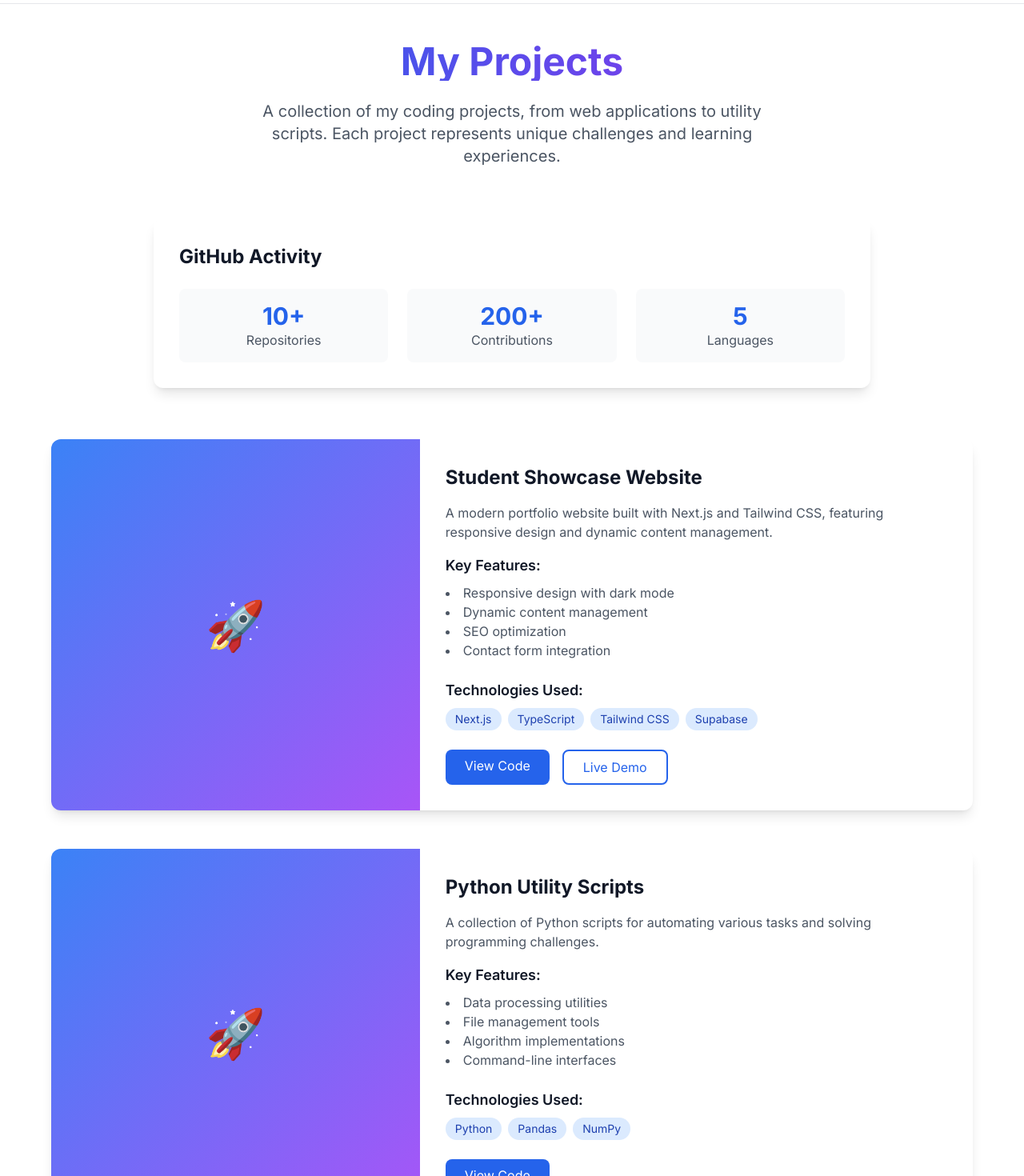
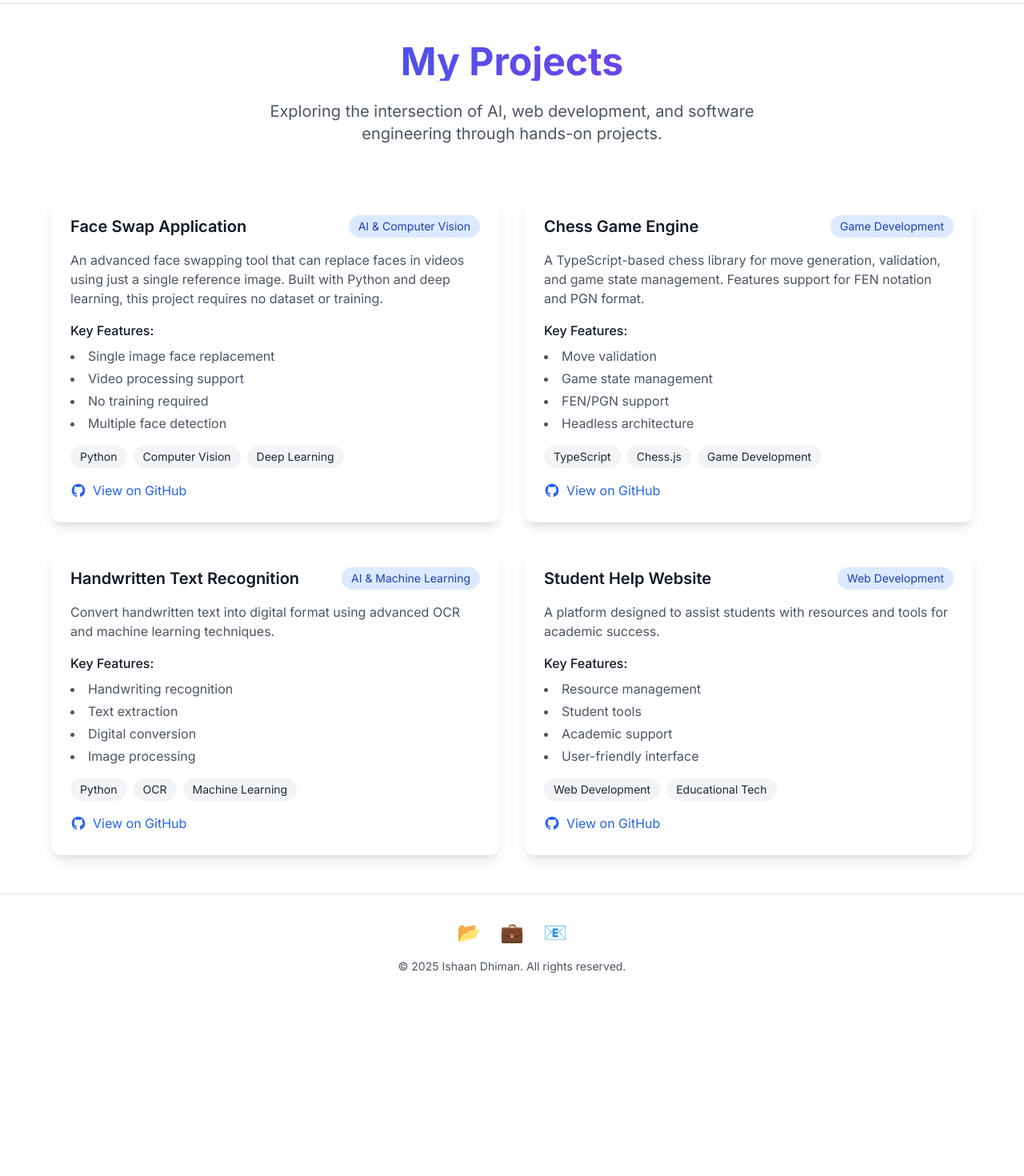
Before and after one commit to IshaanD-RX6600/IshaanDhiman, a Next.js app: page /projects in a window 1280 px wide. Shown: the part 60-1530 px from the top of the page at 80% size. After the commit the page ends 1310 px from the top, so only its background shows below. Built offline with nearby package versions, Linux system fonts and the light colour scheme.

Commit message:
Made some chabnges

```diff
--- a/src/app/projects/page.tsx
+++ b/src/app/projects/page.tsx
@@ -3,186 +3,136 @@ import Link from 'next/link';
 
 export const metadata: Metadata = {
   title: 'Projects - Ishaan Dhiman',
-  description: 'Explore my coding projects and GitHub repositories.',
+  description: 'Explore my portfolio of projects in web development, AI, and more.',
 };
 
-interface Project {
-  title: string;
-  description: string;
-  tech: string[];
-  features: string[];
-  github: string;
-  demo?: string;
-  image?: string;
-}
-
 export default function ProjectsPage() {
-  const projects: Project[] = [
+  const projects = [
     {
-      title: 'Student Showcase Website',
-      description: 'A modern portfolio website built with Next.js and Tailwind CSS, featuring responsive design and dynamic content management.',
-      tech: ['Next.js', 'TypeScript', 'Tailwind CSS', 'Supabase'],
+      title: "Face Swap Application",
+      description: "An advanced face swapping tool that can replace faces in videos using just a single reference image. Built with Python and deep learning, this project requires no dataset or training.",
+      technologies: ["Python", "Computer Vision", "Deep Learning"],
       features: [
-        'Responsive design with dark mode',
-        'Dynamic content management',
-        'SEO optimization',
-        'Contact form integration'
+        "Single image face replacement",
+        "Video processing support",
+        "No training required",
+        "Multiple face detection"
       ],
-      github: 'https://github.com/yourusername/student-showcase',
-      demo: 'https://student-showcase.vercel.app'
+      github: "https://github.com/IshaanD-RX6600/Face-Swap",
+      type: "AI & Computer Vision"
     },
     {
-      title: 'Python Utility Scripts',
-      description: 'A collection of Python scripts for automating various tasks and solving programming challenges.',
-      tech: ['Python', 'Pandas', 'NumPy'],
+      title: "Chess Game Engine",
+      description: "A TypeScript-based chess library for move generation, validation, and game state management. Features support for FEN notation and PGN format.",
+      technologies: ["TypeScript", "Chess.js", "Game Development"],
       features: [
-        'Data processing utilities',
-        'File management tools',
-        'Algorithm implementations',
-        'Command-line interfaces'
+        "Move validation",
+        "Game state management",
+        "FEN/PGN support",
+        "Headless architecture"
       ],
-      github: 'https://github.com/yourusername/python-utils'
+      github: "https://github.com/IshaanD-RX6600/Playing-around-with-chess",
+      type: "Game Development"
     },
     {
-      title: 'Weather Dashboard',
-      description: 'A web application that displays weather information using public APIs and modern web technologies.',
-      tech: ['React', 'JavaScript', 'CSS', 'Weather API'],
+      title: "Handwritten Text Recognition",
+      description: "Convert handwritten text into digital format using advanced OCR and machine learning techniques.",
+      technologies: ["Python", "OCR", "Machine Learning"],
       features: [
-        'Real-time weather data',
-        'Location-based forecasts',
-        'Interactive charts',
-        'Responsive design'
+        "Handwriting recognition",
+        "Text extraction",
+        "Digital conversion",
+        "Image processing"
       ],
-      github: 'https://github.com/yourusername/weather-dashboard',
-      demo: 'https://weather-dashboard-demo.vercel.app'
+      github: "https://github.com/IshaanD-RX6600/Handwritten-to-text",
+      type: "AI & Machine Learning"
+    },
+    {
+      title: "Student Help Website",
+      description: "A platform designed to assist students with resources and tools for academic success.",
+      technologies: ["Web Development", "Educational Tech"],
+      features: [
+        "Resource management",
+        "Student tools",
+        "Academic support",
+        "User-friendly interface"
+      ],
+      github: "https://github.com/IshaanD-RX6600/Student-Help-Website",
+      type: "Web Development"
     }
   ];
 
   return (
     <div className="min-h-screen py-12 px-4">
-      {/* Header */}
-      <div className="max-w-4xl mx-auto text-center mb-16">
-        <h1 className="text-4xl md:text-5xl font-bold mb-6 bg-gradient-to-r from-blue-600 to-purple-600 text-transparent bg-clip-text">
-          My Projects
-        </h1>
-        <p className="text-xl text-gray-600 dark:text-gray-400 max-w-2xl mx-auto">
-          A collection of my coding projects, from web applications to utility scripts.
-          Each project represents unique challenges and learning experiences.
-        </p>
-      </div>
+      <div className="max-w-6xl mx-auto">
+        <div className="text-center mb-16">
+          <h1 className="text-4xl md:text-5xl font-bold mb-6 bg-gradient-to-r from-blue-600 to-purple-600 text-transparent bg-clip-text">
+            My Projects
+          </h1>
+          <p className="text-xl text-gray-600 dark:text-gray-400 max-w-2xl mx-auto">
+            Exploring the intersection of AI, web development, and software engineering through hands-on projects.
+          </p>
+        </div>
 
-      {/* GitHub Stats */}
-      <div className="max-w-4xl mx-auto mb-16">
-        <div className="bg-white dark:bg-gray-800 rounded-xl p-8 shadow-lg">
-          <h2 className="text-2xl font-bold mb-6">GitHub Activity</h2>
-          <div className="grid grid-cols-1 md:grid-cols-3 gap-6">
-            {[
-              { label: 'Repositories', value: '10+' },
-              { label: 'Contributions', value: '200+' },
-              { label: 'Languages', value: '5' }
-            ].map((stat, index) => (
-              <div
-                key={index}
-                className="text-center p-4 bg-gray-50 dark:bg-gray-700 rounded-lg"
-              >
-                <div className="text-3xl font-bold text-blue-600 dark:text-blue-400">
-                  {stat.value}
-                </div>
-                <div className="text-gray-600 dark:text-gray-400">
-                  {stat.label}
-                </div>
-              </div>
-            ))}
-          </div>
-        </div>
-      </div>
-
-      {/* Projects Grid */}
-      <div className="max-w-6xl mx-auto">
-        <div className="grid grid-cols-1 gap-12">
+        <div className="grid grid-cols-1 md:grid-cols-2 gap-8">
           {projects.map((project, index) => (
             <div
               key={index}
-              className="bg-white dark:bg-gray-800 rounded-xl overflow-hidden shadow-lg hover:shadow-xl transition-shadow"
+              className="bg-white dark:bg-gray-800 rounded-xl overflow-hidden shadow-lg hover:shadow-xl transition-all duration-300 transform hover:scale-[1.02]"
             >
-              <div className="md:flex">
-                <div className="md:w-2/5">
-                  <div className="h-64 md:h-full bg-gradient-to-br from-blue-500 to-purple-500 flex items-center justify-center">
-                    <span className="text-6xl">🚀</span>
-                  </div>
+              <div className="p-6">
+                <div className="flex justify-between items-start mb-4">
+                  <h3 className="text-xl font-semibold">{project.title}</h3>
+                  <span className="px-3 py-1 bg-blue-100 dark:bg-blue-900 text-blue-800 dark:text-blue-200 rounded-full text-sm">
+                    {project.type}
+                  </span>
                 </div>
-                <div className="md:w-3/5 p-8">
-                  <h2 className="text-2xl font-bold mb-4">{project.title}</h2>
-                  <p className="text-gray-600 dark:text-gray-400 mb-4">
-                    {project.description}
-                  </p>
-
-                  <div className="mb-6">
-                    <h3 className="text-lg font-semibold mb-2">Key Features:</h3>
-                    <ul className="list-disc list-inside text-gray-600 dark:text-gray-400">
-                      {project.features.map((feature, featureIndex) => (
-                        <li key={featureIndex}>{feature}</li>
-                      ))}
-                    </ul>
-                  </div>
-
-                  <div className="mb-6">
-                    <h3 className="text-lg font-semibold mb-2">Technologies Used:</h3>
-                    <div className="flex flex-wrap gap-2">
-                      {project.tech.map((tech, techIndex) => (
-                        <span
-                          key={techIndex}
-                          className="px-3 py-1 bg-blue-100 dark:bg-blue-900 text-blue-800 dark:text-blue-200 rounded-full text-sm"
-                        >
-                          {tech}
-                        </span>
-                      ))}
-                    </div>
-                  </div>
-
-                  <div className="flex gap-4">
-                    <a
-                      href={project.github}
-                      target="_blank"
-                      rel="noopener noreferrer"
-                      className="px-6 py-2 bg-blue-600 text-white rounded-lg hover:bg-blue-700 transition-colors"
+                <p className="text-gray-600 dark:text-gray-400 mb-4">
+                  {project.description}
+                </p>
+                <div className="mb-4">
+                  <h4 className="font-medium mb-2">Key Features:</h4>
+                  <ul className="list-disc list-inside text-gray-600 dark:text-gray-400 space-y-1">
+                    {project.features.map((feature, featureIndex) => (
+                      <li key={featureIndex}>{feature}</li>
+                    ))}
+                  </ul>
+                </div>
+                <div className="flex flex-wrap gap-2 mb-4">
+                  {project.technologies.map((tech, techIndex) => (
+                    <span
+                      key={techIndex}
+                      className="px-3 py-1 bg-gray-100 dark:bg-gray-700 text-gray-800 dark:text-gray-200 rounded-full text-sm"
                     >
-                      View Code
-                    </a>
-                    {project.demo && (
-                      <a
-                        href={project.demo}
-                        target="_blank"
-                        rel="noopener noreferrer"
-                        className="px-6 py-2 border-2 border-blue-600 text-blue-600 dark:text-blue-400 rounded-lg hover:bg-blue-50 dark:hover:bg-gray-700 transition-colors"
-                      >
-                        Live Demo
-                      </a>
-                    )}
-                  </div>
+                      {tech}
+                    </span>
+                  ))}
                 </div>
+                <a
+                  href={project.github}
+                  target="_blank"
+                  rel="noopener noreferrer"
+                  className="inline-flex items-center text-blue-600 dark:text-blue-400 hover:underline"
+                >
+                  <svg
+                    className="w-5 h-5 mr-2"
+                    fill="currentColor"
+                    viewBox="0 0 24 24"
+                    aria-hidden="true"
+                  >
+                    <path
+                      fillRule="evenodd"
+                      d="M12 2C6.477 2 2 6.484 2 12.017c0 4.425 2.865 8.18 6.839 9.504.5.092.682-.217.682-.483 0-.237-.008-.868-.013-1.703-2.782.605-3.369-1.343-3.369-1.343-.454-1.158-1.11-1.466-1.11-1.466-.908-.62.069-.608.069-.608 1.003.07 1.531 1.032 1.531 1.032.892 1.53 2.341 1.088 2.91.832.092-.647.35-1.088.636-1.338-2.22-.253-4.555-1.113-4.555-4.951 0-1.093.39-1.988 1.029-2.688-.103-.253-.446-1.272.098-2.65 0 0 .84-.27 2.75 1.026A9.564 9.564 0 0112 6.844c.85.004 1.705.115 2.504.337 1.909-1.296 2.747-1.027 2.747-1.027.546 1.379.202 2.398.1 2.651.64.7 1.028 1.595 1.028 2.688 0 3.848-2.339 4.695-4.566 4.943.359.309.678.92.678 1.855 0 1.338-.012 2.419-.012 2.747 0 .268.18.58.688.482A10.019 10.019 0 0022 12.017C22 6.484 17.522 2 12 2z"
+                      clipRule="evenodd"
+                    />
+                  </svg>
+                  View on GitHub
+                </a>
               </div>
             </div>
           ))}
         </div>
       </div>
-
-      {/* Call to Action */}
-      <div className="max-w-4xl mx-auto mt-16 text-center">
-        <div className="bg-gradient-to-r from-blue-600 to-purple-600 text-white rounded-xl p-8">
-          <h2 className="text-2xl font-bold mb-4">Interested in Collaborating?</h2>
-          <p className="mb-6">
-            I'm always looking to learn and work on interesting projects.
-            Let's build something amazing together!
-          </p>
-          <Link
-            href="/contact"
-            className="inline-block px-8 py-3 bg-white text-blue-600 rounded-lg hover:bg-gray-100 transition-colors"
-          >
-            Get in Touch
-          </Link>
-        </div>
-      </div>
     </div>
   );
 }
```
Also changed, not shown: 1 other file (tests, documents, lock files or other folders).
